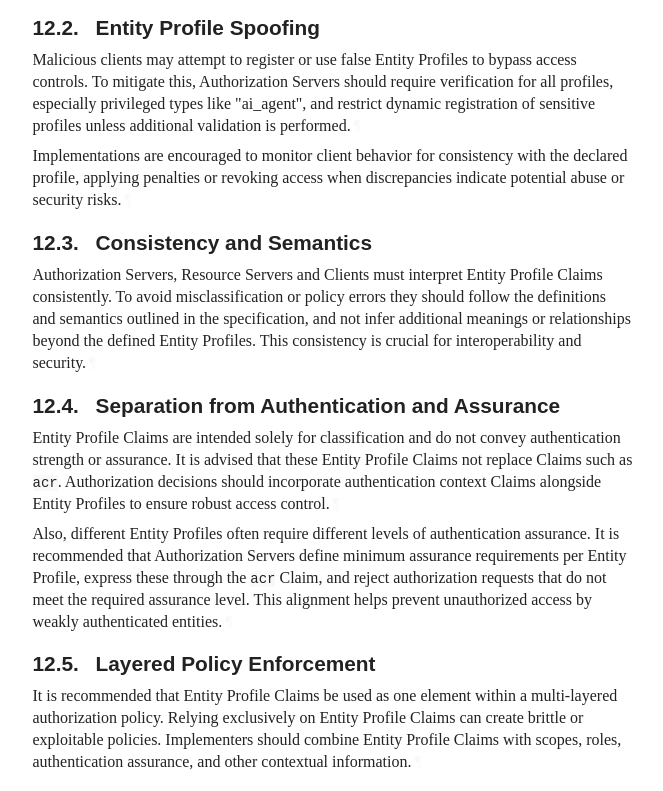
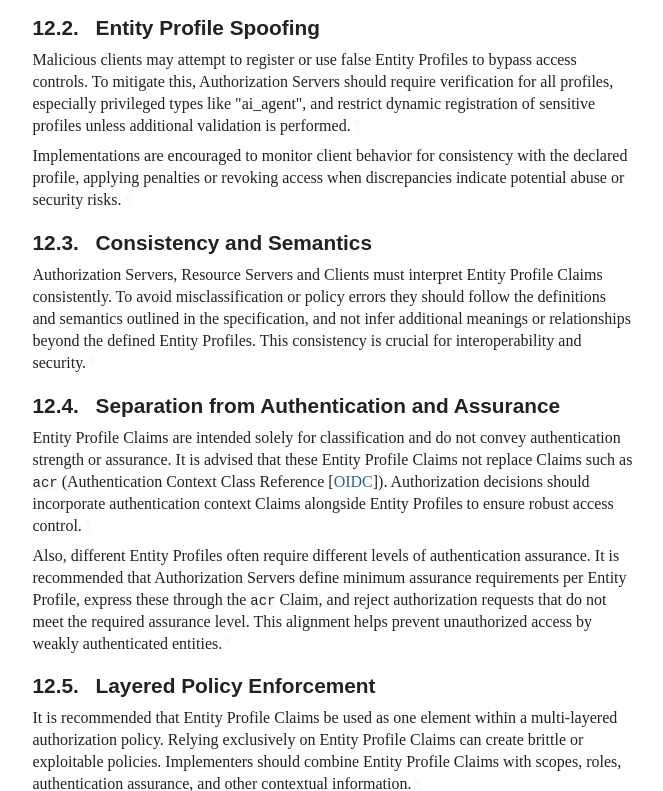
Before and after one commit to Sreyanth/draft-mora-oauth-entity-profiles, a plain HTML site: page draft-mora-oauth-entity-profiles.html in a window 1280 px wide. Shown: the part 11209-12000 px from the top of the page, without its empty margins (92-755 px from the left). Drawn offline with Linux system fonts and the light colour scheme; a web font is replaced by a local one.

Commit message:
Script updating gh-pages from 6fa5248. [ci skip]

```diff
--- a/draft-mora-oauth-entity-profiles.html
+++ b/draft-mora-oauth-entity-profiles.html
@@ -2028,7 +2028,7 @@ final_decision = evaluate_combined_policies(policies_to_apply, mode="most_restri
         <h3 id="name-separation-from-authenticat">
 <a href="#section-12.4" class="section-number selfRef">12.4. </a><a href="#name-separation-from-authenticat" class="section-name selfRef">Separation from Authentication and Assurance</a>
         </h3>
-<p id="section-12.4-1">Entity Profile Claims are intended solely for classification and do not convey authentication strength or assurance. It is advised that these Entity Profile Claims not replace Claims such as <code>acr</code>. Authorization decisions should incorporate authentication context Claims alongside Entity Profiles to ensure robust access control.<a href="#section-12.4-1" class="pilcrow">¶</a></p>
+<p id="section-12.4-1">Entity Profile Claims are intended solely for classification and do not convey authentication strength or assurance. It is advised that these Entity Profile Claims not replace Claims such as <code>acr</code> (Authentication Context Class Reference <span>[<a href="#OIDC" class="cite xref">OIDC</a>]</span>). Authorization decisions should incorporate authentication context Claims alongside Entity Profiles to ensure robust access control.<a href="#section-12.4-1" class="pilcrow">¶</a></p>
 <p id="section-12.4-2">Also, different Entity Profiles often require different levels of authentication assurance. It is recommended that Authorization Servers define minimum assurance requirements per Entity Profile, express these through the <code>acr</code> Claim, and reject authorization requests that do not meet the required assurance level. This alignment helps prevent unauthorized access by weakly authenticated entities.<a href="#section-12.4-2" class="pilcrow">¶</a></p>
 </section>
 </div>
```
Also changed, not shown: draft-mora-oauth-entity-profiles.txt.
